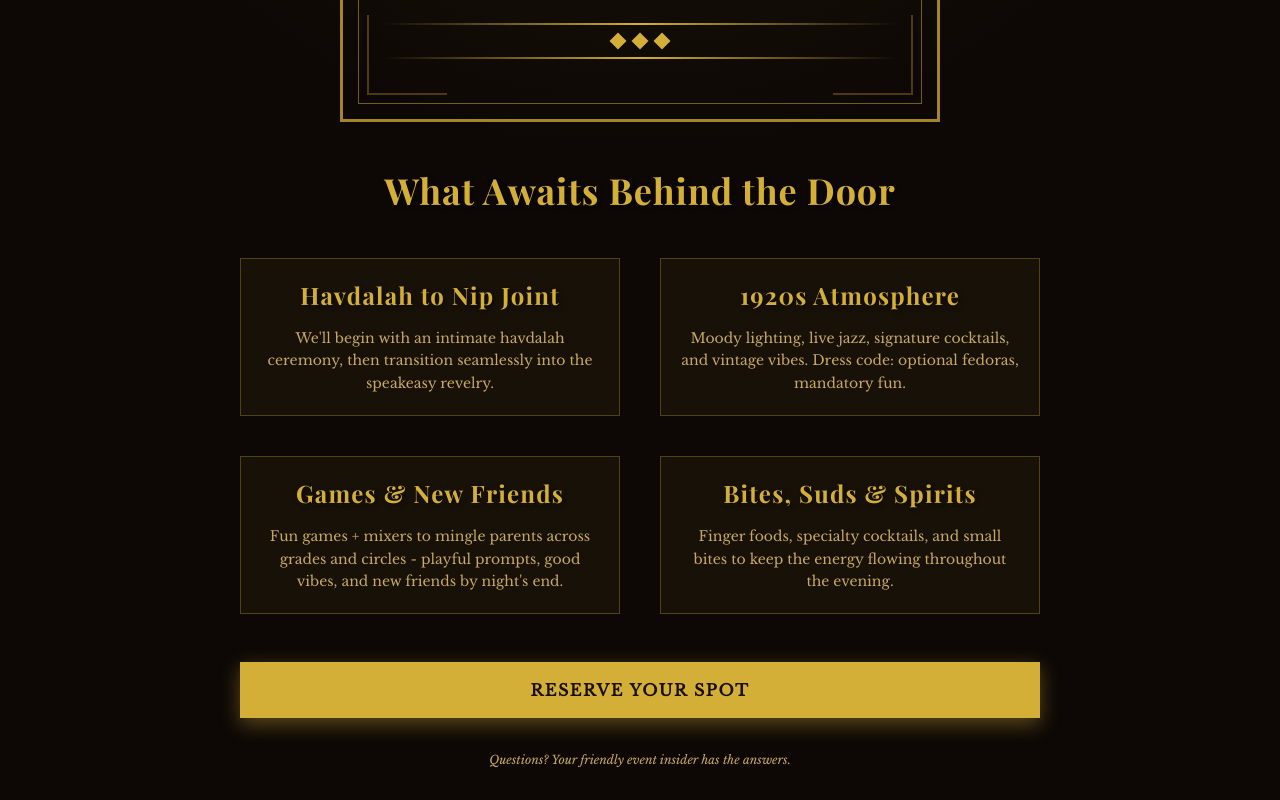
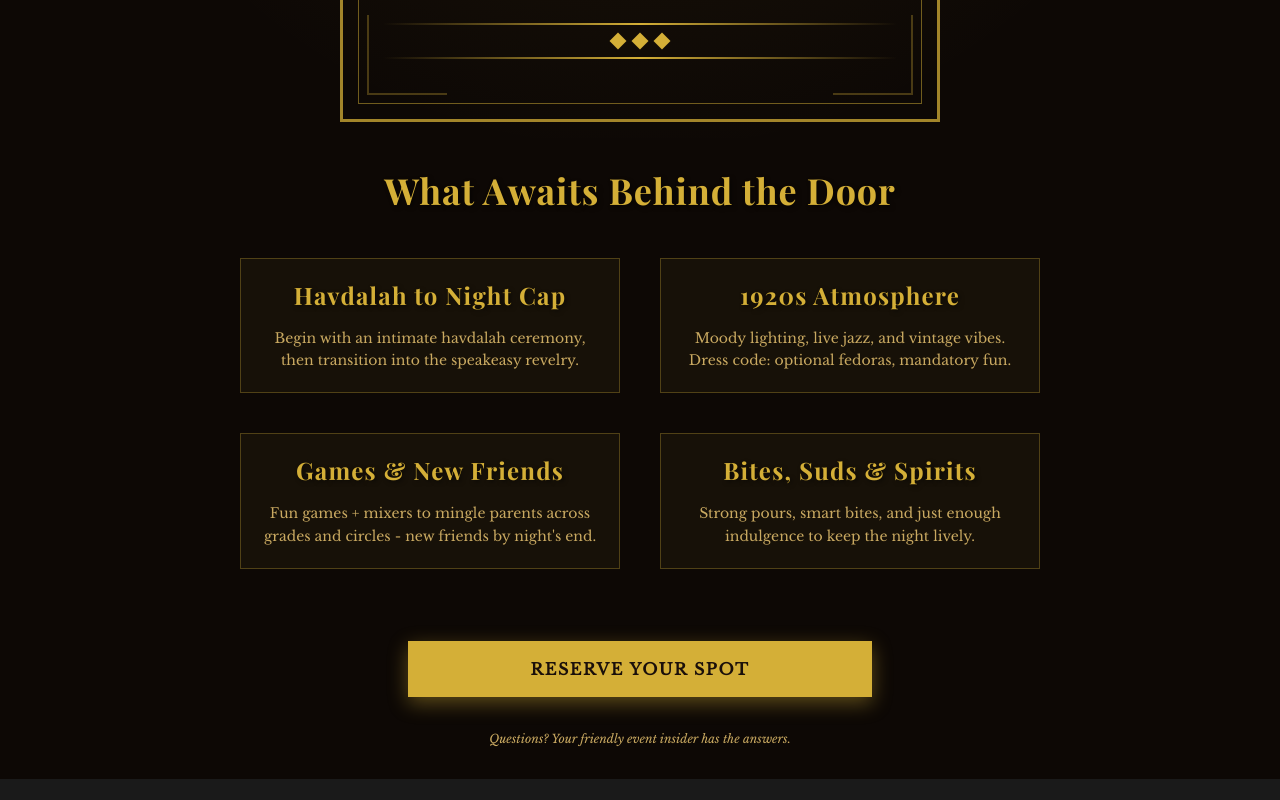
Before and after one commit to yoknee/all-in-after-dark, a React (Vite) app in the folder frontend/: page / in a window 1280 px wide. Shown: the part 1033-1833 px from the top of the page. After the commit the page ends 1812 px from the top, so only its background shows below. Built offline with nearby package versions, Linux system fonts and the light colour scheme; no server answers.

Commit message:
Update to copy.

```diff
--- a/frontend/src/components/ArtDecoElements.tsx
+++ b/frontend/src/components/ArtDecoElements.tsx
@@ -42,7 +42,6 @@ export function CTAButton({ children, onClick, className = '' }: { children: Rea
     <button
       onClick={onClick}
       className={`flex flex-row flex-wrap justify-center items-center w-full bg-gold text-dark-brown-2 px-4 py-4 text-base tracking-widest uppercase font-bold border-none cursor-pointer my-6 mx-0 transition-all duration-300 shadow-[0_6px_20px_rgba(212,175,55,0.4)] font-baskerville hover:bg-light-gold hover:-translate-y-0.5 hover:shadow-[0_8px_25px_rgba(212,175,55,0.6)] ${className}`}
-      style={{ width: '100%' }}
     >
       {children}
     </button>
--- a/frontend/src/pages/Home.tsx
+++ b/frontend/src/pages/Home.tsx
@@ -93,37 +93,39 @@ export function Home() {
 
           <div className="grid grid-cols-1 md:grid-cols-2 gap-10 my-12">
             <div className="p-5 border border-gold/30 bg-[rgba(212,175,55,0.05)]">
-              <h3 className="font-playfair text-2xl text-gold mb-4">Havdalah to Nip Joint</h3>
+              <h3 className="font-playfair text-2xl text-gold mb-4">Havdalah to Night Cap</h3>
               <p className="text-light-gold leading-relaxed text-sm">
-                We'll begin with an intimate havdalah ceremony, then transition seamlessly into the speakeasy revelry.
+                Begin with an intimate havdalah ceremony, then transition into the speakeasy revelry.
               </p>
             </div>
 
             <div className="p-5 border border-gold/30 bg-[rgba(212,175,55,0.05)]">
               <h3 className="font-playfair text-2xl text-gold mb-4">1920s Atmosphere</h3>
               <p className="text-light-gold leading-relaxed text-sm">
-                Moody lighting, live jazz, signature cocktails, and vintage vibes. Dress code: optional fedoras, mandatory fun.
+                Moody lighting, live jazz, and vintage vibes. Dress code: optional fedoras, mandatory fun.
               </p>
             </div>
 
             <div className="p-5 border border-gold/30 bg-[rgba(212,175,55,0.05)]">
               <h3 className="font-playfair text-2xl text-gold mb-4">Games & New Friends</h3>
               <p className="text-light-gold leading-relaxed text-sm">
-                Fun games + mixers to mingle parents across grades and circles - playful prompts, good vibes, and new friends by night's end.
+                Fun games + mixers to mingle parents across grades and circles - new friends by night's end.
               </p>
             </div>
 
             <div className="p-5 border border-gold/30 bg-[rgba(212,175,55,0.05)]">
               <h3 className="font-playfair text-2xl text-gold mb-4">Bites, Suds & Spirits</h3>
               <p className="text-light-gold leading-relaxed text-sm">
-                Finger foods, specialty cocktails, and small bites to keep the energy flowing throughout the evening.
+                Strong pours, smart bites, and just enough indulgence to keep the night lively.
               </p>
             </div>
           </div>
 
-          <CTAButton onClick={() => navigate('/register')} className="my-7.5">
-            Reserve Your Spot
-          </CTAButton>
+          <div className="flex justify-center items-center my-7.5">
+            <CTAButton onClick={() => navigate('/register')} className="max-w-[464px]">
+              Reserve Your Spot
+            </CTAButton>
+          </div>
 
           <div className="mt-15 w-full flex flex-col justify-center items-center gap-2" style={{ boxSizing: 'content-box', display: 'flex', flexDirection: 'column' }}>
             <div className="text-xs text-light-gold italic mt-2.5">
```
